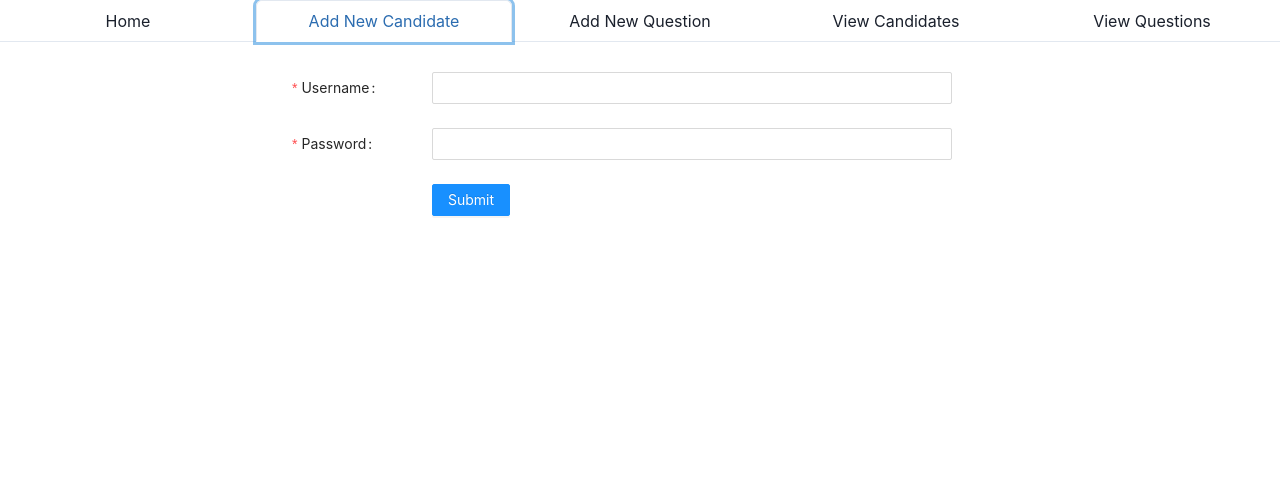
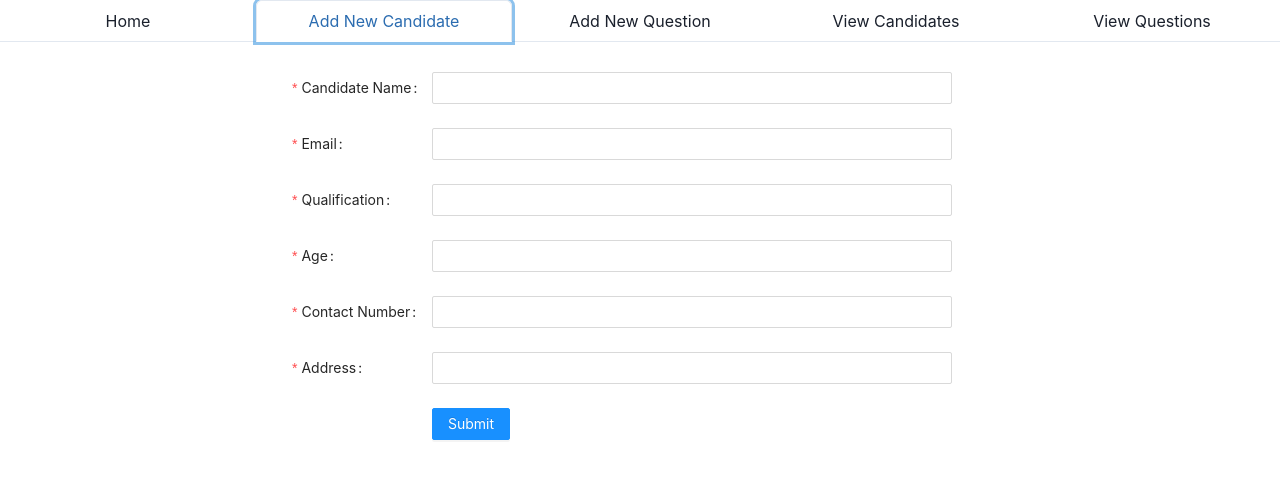
Before and after one commit to gamingflexer/interview-management-frontend, a React (Create React App) app: page /home in a window 1280 px wide. Both pictures are taken after a click on the tab "Add New Candidate". Shown: the top 478 px of the page. Built offline with nearby package versions, Linux system fonts and the light colour scheme.

Commit message:
Home Imporvements

```diff
--- a/src/components/SignUp/SignUp.js
+++ b/src/components/SignUp/SignUp.js
@@ -1,6 +1,4 @@
 import React from "react";
-import Box from '@mui/material/Box';
-
 
 export default function SignUp() {
   return (
--- a/src/components/mainApp/Home.js
+++ b/src/components/mainApp/Home.js
@@ -3,6 +3,7 @@ import ViewCandidates from "./pages/ViewCandidates";
 import SignUp from "../SignUp/SignUp";
 import { Tabs, TabList, TabPanels, Tab, TabPanel } from "@chakra-ui/react";
 import AddNewCandidate from "./pages/AddNewCandidate";
+import AddNewQuestion from "./pages/AddNewQuestion";
 
 export default function Home() {
   return (
@@ -22,6 +23,10 @@ export default function Home() {
         <TabPanel>
           <AddNewCandidate />
         </TabPanel>
+
+        <TabPanel>
+          <AddNewQuestion />
+        </TabPanel>
       </TabPanels>
     </Tabs>
   );
--- /dev/null
+++ b/src/components/mainApp/Questions.js
@@ -0,0 +1,13 @@
+const Questions = (props) => {
+  const quests = props.quests;
+
+  return (
+    <div>
+      {quests.map((quest) => (
+        <h1>{quest.title}</h1>
+      ))}
+    </div>
+  );
+};
+
+export default Questions;
--- a/src/components/mainApp/pages/AddNewCandidate.js
+++ b/src/components/mainApp/pages/AddNewCandidate.js
@@ -1,6 +1,5 @@
 import React from "react";
 import "./AddNewCandidate.css";
-import ReactDOM from "react-dom";
 import "antd/dist/antd.css";
 import { Form, Input, Button } from "antd";
 
@@ -29,12 +28,12 @@ export default function AddNewCandidate() {
       autoComplete="off"
     >
       <Form.Item
-        label="Username"
-        name="username"
+        label="Candidate Name"
+        name="Candidate Name"
         rules={[
           {
             required: true,
-            message: "Please input your username!",
+            message: "Please input Candidate Name!",
           },
         ]}
       >
@@ -42,12 +41,64 @@ export default function AddNewCandidate() {
       </Form.Item>
 
       <Form.Item
-        label="Password"
-        name="password"
+        label="Email"
+        name="Email"
         rules={[
           {
             required: true,
-            message: "Please input your password!",
+            message: "Please input Email!",
+          },
+        ]}
+      >
+        <Input />
+      </Form.Item>
+
+      <Form.Item
+        label="Qualification"
+        name="Qualification"
+        rules={[
+          {
+            required: true,
+            message: "Please input Qualification!",
+          },
+        ]}
+      >
+        <Input />
+      </Form.Item>
+
+      <Form.Item
+        label="Age"
+        name="Age"
+        rules={[
+          {
+            required: true,
+            message: "Please input Age!",
+          },
+        ]}
+      >
+        <Input />
+      </Form.Item>
+
+      <Form.Item
+        label="Contact Number"
+        name="Contact Number"
+        rules={[
+          {
+            required: true,
+            message: "Please input Contact Number!",
+          },
+        ]}
+      >
+        <Input />
+      </Form.Item>
+
+      <Form.Item
+        label="Address"
+        name="Address"
+        rules={[
+          {
+            required: true,
+            message: "Please input Address!",
           },
         ]}
       >
--- /dev/null
+++ b/src/components/mainApp/pages/AddNewQuestion.js
@@ -0,0 +1,19 @@
+import React, { useState } from "react";
+import Questions from "../Questions";
+
+function AddNewQuestion() {
+  const [quests, setQuests] = useState([
+    { title: "How To Reverse a Linked List", id: 1 },
+    { title: "Explain Micro Services Architecture", id: 2 },
+    { title: "What are four pillars of OOP Paradigm", id: 3 },
+    { title: "Explain dijkstras algorithm", id: 4 },
+  ]);
+
+  return (
+    <div>
+      <Questions quests={quests} />
+    </div>
+  );
+}
+
+export default AddNewQuestion;
--- /dev/null
+++ b/src/components/mainApp/pages/Candidates.js
@@ -0,0 +1,48 @@
+import "./ViewCandidates.css";
+import { Button } from "@chakra-ui/react";
+import React, { useState } from "react";
+import { Tr, Td } from "@chakra-ui/react";
+import { Link } from "react-router-dom";
+
+export default function Candidates(props) {
+  const candidates = props.candidates;
+  return (
+    <>
+      {candidates.map((candidate) => (
+        <Tr>
+          <Td>{candidate.name}</Td>
+          <Td>{candidate.email}</Td>
+          <Td>{candidate.contact}</Td>
+          <Td>{candidate.qualification}</Td>
+          <Td isNumeric>{candidate.age}</Td>
+          <Td>{candidate.name}</Td>
+          <Td className="candidate__buttons" style={{ display: "inline" }}>
+            <Link to={"/viewreport"}>
+              <Button style={{ marginBottom: 10 }}>View</Button>
+            </Link>
+
+            <Button style={{ marginBottom: 10 }}>Take Exam</Button>
+            <Button style={{ marginBottom: 10 }}>Remove</Button>
+          </Td>
+        </Tr>
+      ))}
+    </>
+  );
+}
+
+{
+  /* <Td>Adwait</Td>
+      <Td>adwait@gmail.com</Td>
+      <Td>8928727935</Td>
+      <Td>B.Tech</Td>
+      <Td isNumeric>20</Td>
+      <Td>Thane</Td>
+      <Td className="candidate__buttons" style={{ display: "inline" }}>
+        <Link to={"/viewreport"}>
+          <Button style={{ marginBottom: 10 }}>View</Button>
+        </Link>
+
+        <Button style={{ marginBottom: 10 }}>Take Exam</Button>
+        <Button style={{ marginBottom: 10 }}>Remove</Button>
+      </Td> */
+}
--- a/src/components/mainApp/pages/ViewCandidates.js
+++ b/src/components/mainApp/pages/ViewCandidates.js
@@ -1,6 +1,7 @@
-import { Box, Button } from "@chakra-ui/react";
-import React from "react";
+import { Button } from "@chakra-ui/react";
+import React, { useState } from "react";
 import "./ViewCandidates.css";
+import Candidates from "./Candidates";
 import ViewReport from "./ViewReport";
 import {
   Table,
@@ -16,6 +17,45 @@ import {
 import { Link } from "react-router-dom";
 
 export default function ViewCandidates() {
+  const [candidates, setCandidates] = useState([
+    {
+      id: 1,
+      name: "Adwait",
+      email: "adwaitswim@gmail.com",
+      contact: "23y80y3010270",
+      qualification: "BTech",
+      age: "20",
+      address: "Thane",
+    },
+    {
+      id: 2,
+      name: "Om",
+      email: "om@gmail.com",
+      contact: "23y80y3010270",
+      qualification: "BTech",
+      age: "20",
+      address: "Gujju",
+    },
+    {
+      id: 3,
+      name: "XYZ",
+      email: "aaqsq@gmail.com",
+      contact: "23y80y3010270",
+      qualification: "BTech",
+      age: "20",
+      address: "Pakistan",
+    },
+    {
+      id: 4,
+      name: "blah blah",
+      email: "ewfow@gmail.com",
+      contact: "fo2qf",
+      qualification: "BTech",
+      age: "20",
+      address: "Panvel",
+    },
+  ]);
+
   return (
     <div>
       <TableContainer>
@@ -33,22 +73,7 @@ export default function ViewCandidates() {
             </Tr>
           </Thead>
           <Tbody>
-            <Tr>
-              <Td>Adwait</Td>
-              <Td>adwait@gmail.com</Td>
-              <Td>8928727935</Td>
-              <Td>B.Tech</Td>
-              <Td isNumeric>20</Td>
-              <Td>Thane</Td>
-              <Td className="candidate__buttons" style={{ display: "inline" }}>
-                <Link to={"/viewreport"}>
-                  <Button style={{ marginBottom: 10 }}>View</Button>
-                </Link>
-
-                <Button style={{ marginBottom: 10 }}>Take Exam</Button>
-                <Button style={{ marginBottom: 10 }}>Remove</Button>
-              </Td>
-            </Tr>
+            <Candidates candidates={candidates} />
           </Tbody>
           <Tfoot>
             {/* <Tr>
```
